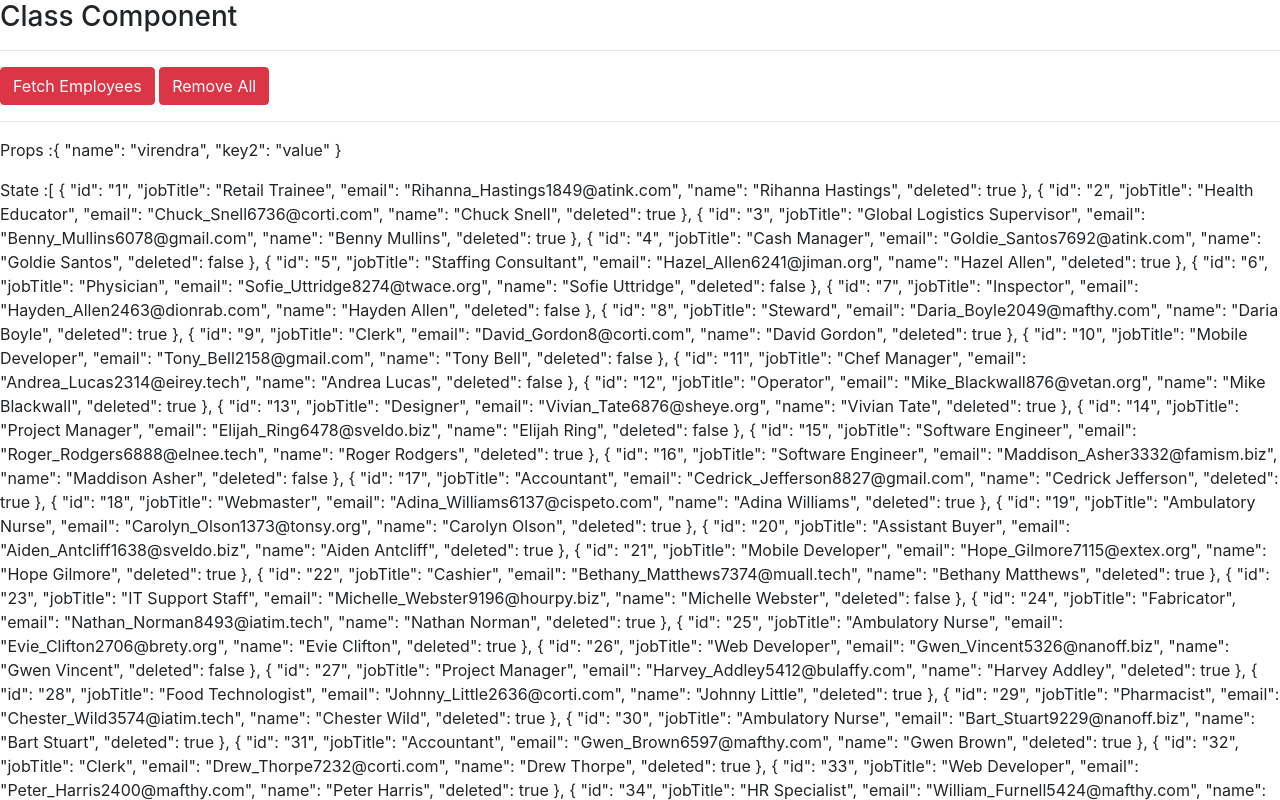
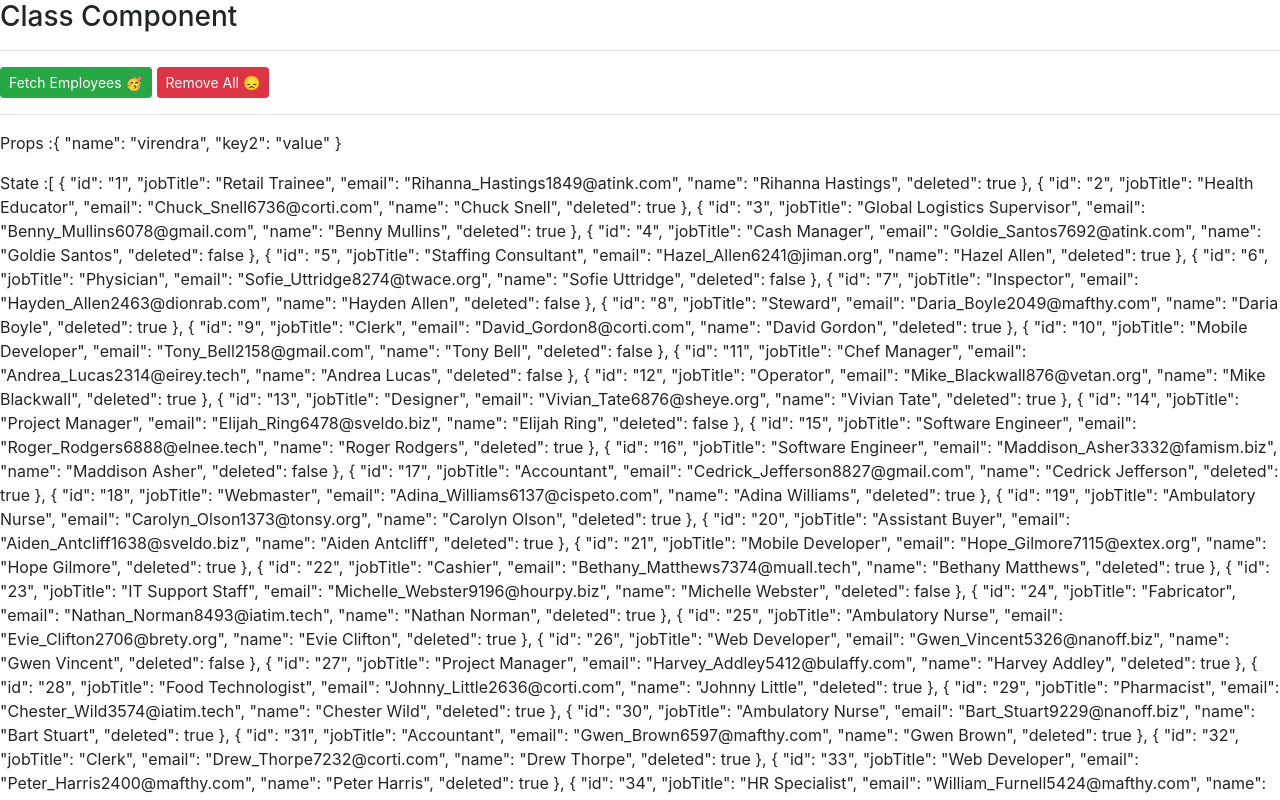
Before and after one commit to virendrapatelDJ/React-Questions-, a React (Create React App) app: page / in a window 1280 px wide. Shown: the top 800 px of the page. Built offline with nearby package versions, Linux system fonts and the light colour scheme.

Commit message:
1 file modified

```diff
--- a/src/ClassComponent.jsx
+++ b/src/ClassComponent.jsx
@@ -5,26 +5,32 @@ import React from 'react';
 export class ClassComponent extends React.Component {
   constructor(props) {
     super(props);
+    this.state = {
+      employees: [],
+      loading: true,
+    };
     this.removeAllEmployees = this.removeAllEmployees.bind(this);
     this.fetchEmployees = this.fetchEmployees.bind(this);
   }
 
   removeAllEmployees() {
     this.setState({
-      ...this.state,
       employees: [],
     });
   }
 
   fetchEmployees() {
     const _this = this;
+    _this.setState({
+      loading: true,
+    });
     fetch('./employees.json')
       .then((response) => response.json())
       .then((data) => data.objects)
       .then((data) => {
         _this.setState({
-          ..._this.state,
           employees: data,
+          loading: false,
         });
       });
   }
@@ -39,16 +45,26 @@ export class ClassComponent extends React.Component {
       <div>
         <h3>Class Component</h3>
         <hr />
-        <button className="btn btn-danger" onClick={this.fetchEmployees}>
-          Fetch Employees
+        <button
+          className="btn btn-sm btn-success"
+          onClick={this.fetchEmployees}
+        >
+          Fetch Employees 🥳
         </button>
         &nbsp;
-        <button className="btn btn-danger" onClick={this.removeAllEmployees}>
-          Remove All
+        <button
+          className="btn btn-sm btn-danger"
+          onClick={this.removeAllEmployees}
+        >
+          Remove All 😞
         </button>
         <hr />
         <p>Props :{JSON.stringify(this.props, null, 2)}</p>
-        <p>State :{JSON.stringify(this.state?.employees, null, 2)}</p>
+        {this.state.loading ? (
+          'Loading ⌛️'
+        ) : (
+          <p>State :{JSON.stringify(this.state?.employees, null, 2)}</p>
+        )}
       </div>
     );
   }
```
